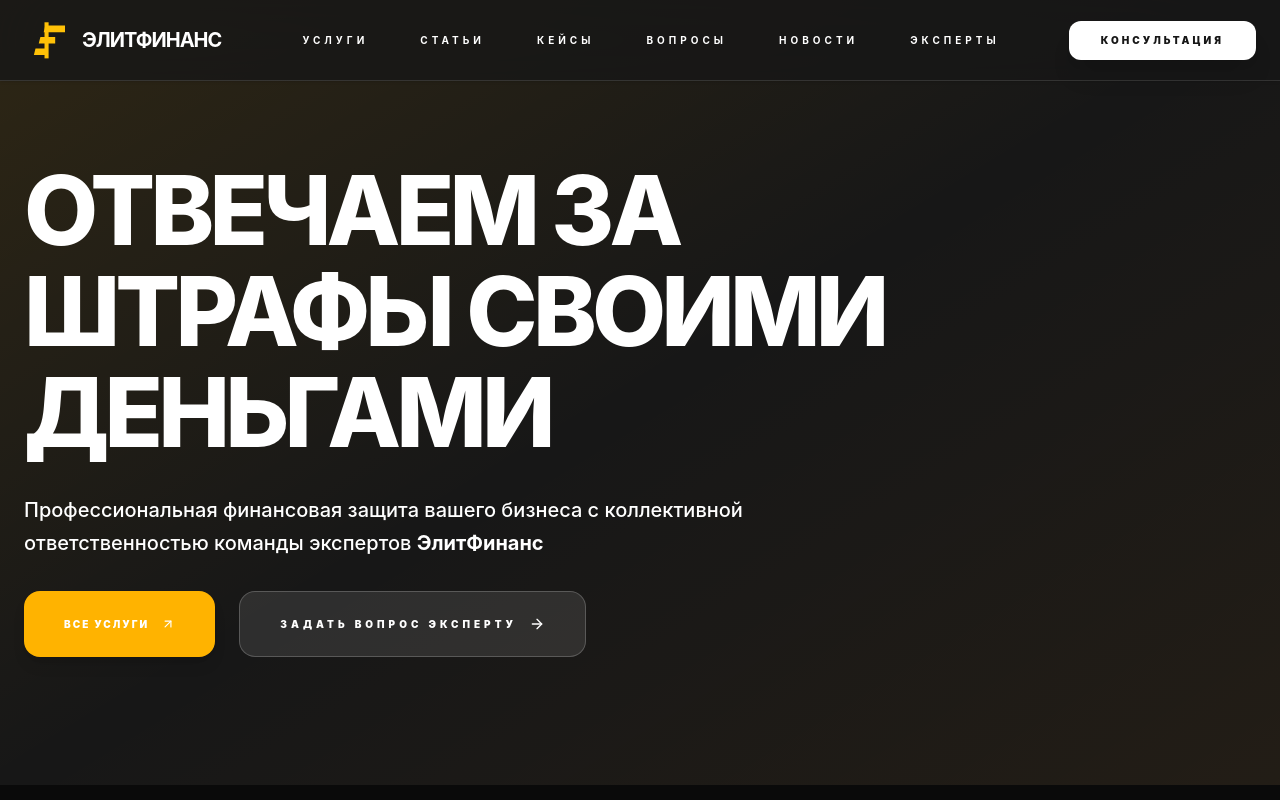
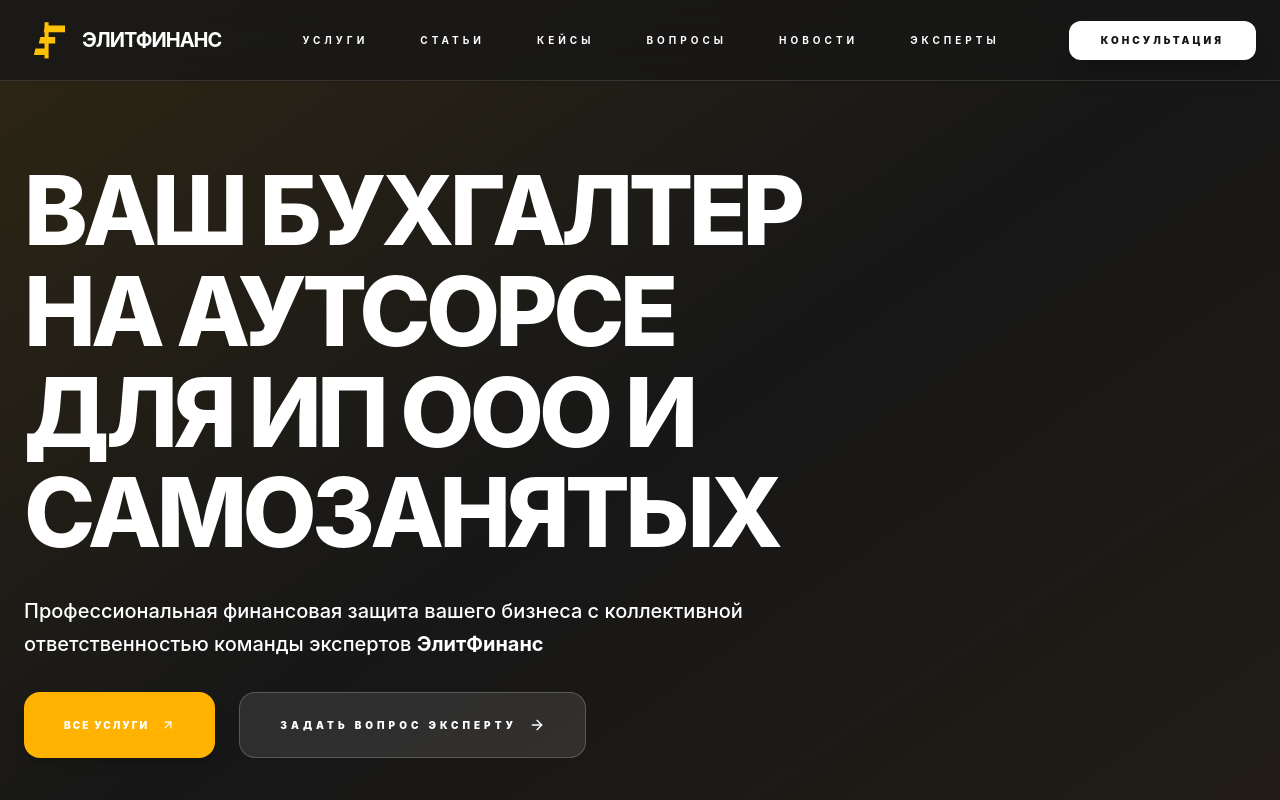
Before and after one commit to VARONA12/Buhsaitaccounting-portal, a Next.js app: page / in a window 1280 px wide. Shown: the top 800 px of the page. Built offline with nearby package versions, Linux system fonts and the light colour scheme.

Commit message:
update: new H1 headline for homepage
Co-Authored-By: Claude Opus 4.6 <noreply@anthropic.com>

```diff
--- a/src/app/page.tsx
+++ b/src/app/page.tsx
@@ -198,7 +198,7 @@ export default function LandingPage() {
           <div className="grid grid-cols-1 lg:grid-cols-12 gap-12 items-start">
             <div className="lg:col-span-12 space-y-8">
               <h1 className="text-4xl sm:text-5xl md:text-6xl lg:text-7xl xl:text-8xl font-extrabold tracking-tighter leading-[1.05] text-white uppercase max-w-5xl">
-                ОТВЕЧАЕМ ЗА <br /> ШТРАФЫ <span className="text-white contrast-125">СВОИМИ ДЕНЬГАМИ</span>
+                ВАШ БУХГАЛТЕР <br /> НА АУТСОРСЕ <br /> ДЛЯ ИП ООО И САМОЗАНЯТЫХ
               </h1>
 
               <p className="text-lg md:text-xl text-white font-medium leading-relaxed max-w-3xl">
```
